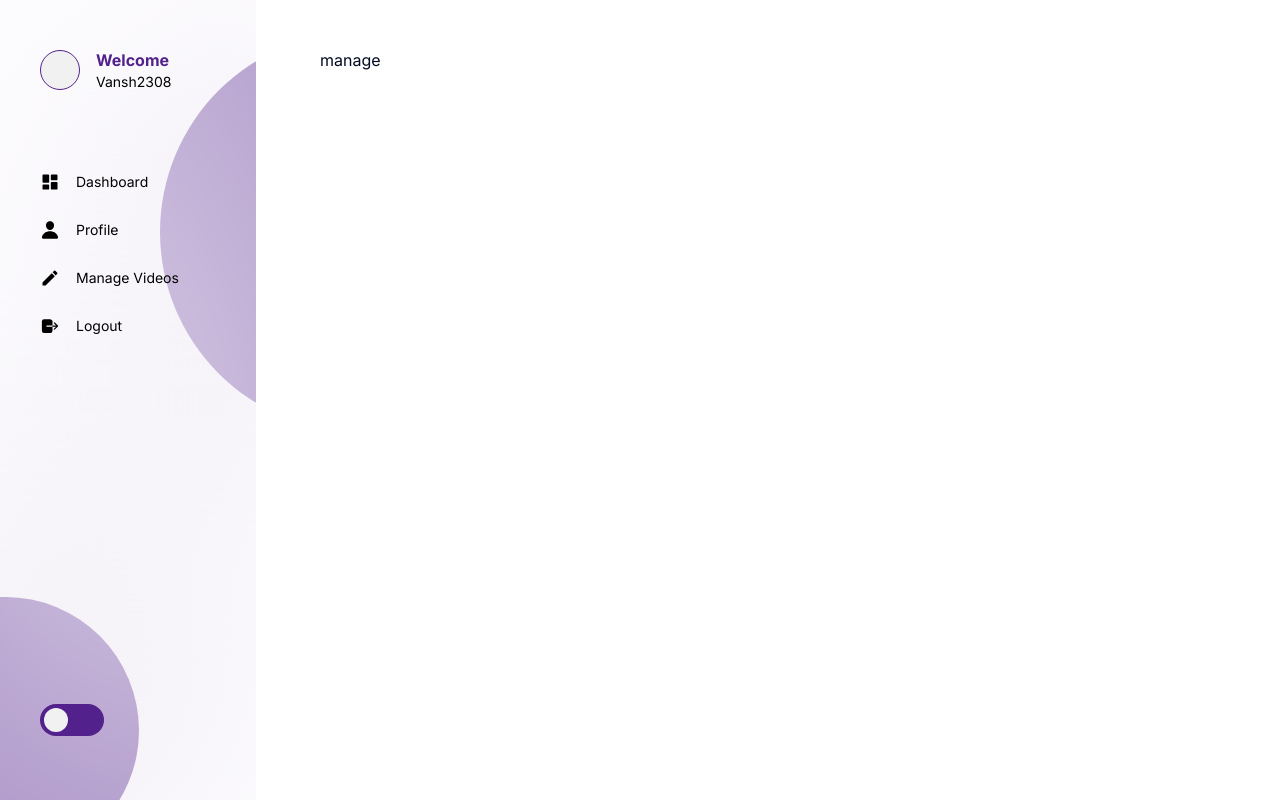
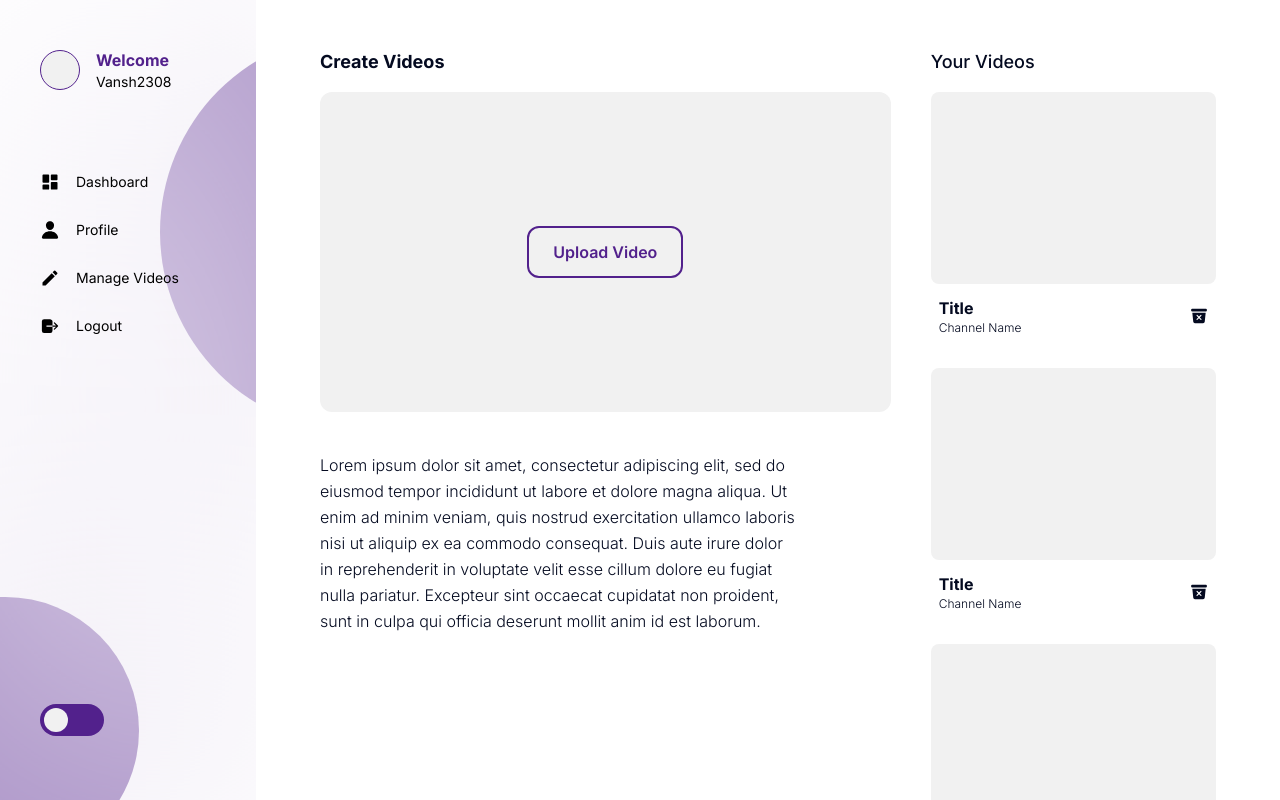
Before and after one commit to vansh2308/video-streaming, a React (Vite) app in the folder frontend/: page /1/manage in a window 1280 px wide. Built offline with nearby package versions, Linux system fonts and the light colour scheme.

Commit message:
Adds ManagesVideo frontend

```diff
--- a/frontend/src/app.css
+++ b/frontend/src/app.css
@@ -25,4 +25,3 @@
 ::-webkit-scrollbar {
   display: none;
 }
-/* input[type="text"], input[type="password"]{background: transparent;} */
--- a/frontend/src/components/Dashboard.jsx
+++ b/frontend/src/components/Dashboard.jsx
@@ -1,6 +1,8 @@
 import React from 'react'
 import { FaSearch } from "react-icons/fa"
-import Thumbnail from './Thumbnail'
+// import Thumbnail from './Thumbnail'
+import { IoAddCircle } from "react-icons/io5";
+
 
 
 const Dashboard = () => {
@@ -54,3 +56,27 @@ function DefaultViewer(props) {
     </div>
   )
 }
+
+
+
+
+
+const Thumbnail = () => {
+  return (
+    <div className='w-full flex-shrink-0 h-fit mb-8'>
+      <div className='bg-wd dark:bg-bd w-full h-48 rounded-lg ' />
+      <div className='flex justify-between mt-3 px-2'>
+        <div>
+          <p className='font-bold' >Title</p>
+          <p className='font-light text-xs'>Channel Name </p>
+
+        </div>
+        <button>
+          <IoAddCircle className='text-2xl' />
+        </button>
+      </div>
+
+
+    </div>
+  )
+}
--- a/frontend/src/components/Manage.jsx
+++ b/frontend/src/components/Manage.jsx
@@ -1,11 +1,71 @@
 import React from 'react'
+import { IoTrashBin } from "react-icons/io5";
+import { NavLink } from 'react-router-dom';
+
 
 const Manage = () => {
   return (
     <div>
-      manage
+      <div className='flex h-full'>
+
+        <UploadWrapper />
+
+        <div className='flex w-2/6 h-full flex-col overflow-scroll ml-10 '>
+        <p className='font-medium text-lg mb-4' >Your Videos</p>
+          <Thumbnail />
+          <Thumbnail />
+          <Thumbnail />
+          <Thumbnail />
+          <Thumbnail />
+          <Thumbnail />
+          <Thumbnail />
+        </div>
+
+      </div>
     </div>
   )
 }
 
 export default Manage
+
+
+
+
+function UploadWrapper(props) {
+  return (
+    <div className='w-4/6 h-fit'>
+      <p className='font-bold text-lg mb-4' >Create Videos</p>
+      <div className='w-full h-[20rem] rounded-xl bg-wd dark:bg-bd relative overflow-hidden flex items-center justify-center'>
+        <button className='py-3 px-6 border-2 border-pd dark:border-p rounded-xl text-pd dark:text-p font-semibold'>
+          Upload Video
+        </button>
+
+
+      </div>
+
+      <div className='w-5/6 leading-relaxed font-light mt-10'>
+        Lorem ipsum dolor sit amet, consectetur adipiscing elit, sed do eiusmod tempor incididunt ut labore et dolore magna aliqua. Ut enim ad minim veniam, quis nostrud exercitation ullamco laboris nisi ut aliquip ex ea commodo consequat. Duis aute irure dolor in reprehenderit in voluptate velit esse cillum dolore eu fugiat nulla pariatur. Excepteur sint occaecat cupidatat non proident, sunt in culpa qui officia deserunt mollit anim id est laborum.
+      </div>
+    </div>
+  )
+}
+
+
+
+const Thumbnail = () => {
+  return (
+    <div className='w-full mr-4  flex-shrink-0 h-fit mb-8'>
+
+      <div className='bg-wd dark:bg-bd w-full h-48 rounded-lg ' />
+      <div className='flex justify-between mt-3 px-2'>
+        <div>
+          <p className='font-bold' >Title</p>
+          <p className='font-light text-xs'>Channel Name </p>
+        </div>
+        <button>
+          <IoTrashBin  className='text-lg' />
+        </button>
+      </div>
+    </div>
+  )
+}
--- a/frontend/src/components/Profile.jsx
+++ b/frontend/src/components/Profile.jsx
@@ -1,11 +1,63 @@
 import React from 'react'
+import { IoTrashBin } from "react-icons/io5";
+import { NavLink } from 'react-router-dom';
 
 const Profile = () => {
   return (
-    <div>
-      profile
+    <div className='w-full h-full ' >
+      <div className='flex   w-3/5 mb-8'>
+        <div className=' bg-wd h-20 aspect-square rounded-full border-2 border-pd mr-8' />
+        <div className='flex flex-col'>
+          <h3 className='font-semibold text-xl mb-4 text-pd dark:text-p'> Vansh2308 </h3>
+          <p className='font-light text-sm'> Lorem ipsum dolor sit amet consectetur adipisicing elit. Quasi, deserunt. Qui, eos voluptates. Similique nulla sunt qui temporibus eveniet dolorum facere accusamus, quis modi architecto neque incidunt, dignissimos quaerat beatae? </p>
+        </div>
+      </div>
+
+
+      <p className='text-md my-4 font-semibold'>Watch Later</p>
+      <div className='flex overflow-scroll'>
+        <Thumbnail />
+        <Thumbnail />
+        <Thumbnail />
+        <Thumbnail />
+        <Thumbnail />
+        <Thumbnail />
+      </div>
+
+      <div className='w-full flex justify-between items-center'>
+        <p className='text-md my-4 font-semibold'>Your videos</p>
+        <NavLink to="/:user/manage" className="mr-4 text-xs underline text-pd dark:text-p" >Manage</NavLink>
+
+      </div>
+      <div className='flex overflow-scroll'>
+        <Thumbnail />
+        <Thumbnail />
+        <Thumbnail />
+        <Thumbnail />
+        <Thumbnail />
+        <Thumbnail />
+      </div>
     </div>
   )
 }
 
 export default Profile
+
+
+
+const Thumbnail = () => {
+  return (
+    <div className='w-72 mr-4  flex-shrink-0 h-fit mb-8'>
+      <div className='bg-wd dark:bg-bd w-full h-48 rounded-lg ' />
+      <div className='flex justify-between mt-3 px-2'>
+        <div>
+          <p className='font-bold' >Title</p>
+          <p className='font-light text-xs'>Channel Name </p>
+        </div>
+        <button>
+          <IoTrashBin  className='text-lg' />
+        </button>
+      </div>
+    </div>
+  )
+}
--- a/frontend/src/components/Thumbnail.jsx
+++ b/frontend/src/components/Thumbnail.jsx
@@ -1,5 +1,4 @@
 import React from 'react'
-import { IoAddCircle } from "react-icons/io5";
 
 const Thumbnail = () => {
   return (
@@ -9,7 +8,6 @@ const Thumbnail = () => {
         <div>
           <p className='font-bold' >Title</p>
           <p className='font-light text-xs'>Channel Name </p>
-
         </div>
         <button>
           <IoAddCircle className='text-2xl' />
@@ -17,6 +15,8 @@ const Thumbnail = () => {
       </div>
 
 
+
+
     </div>
   )
 }
```
